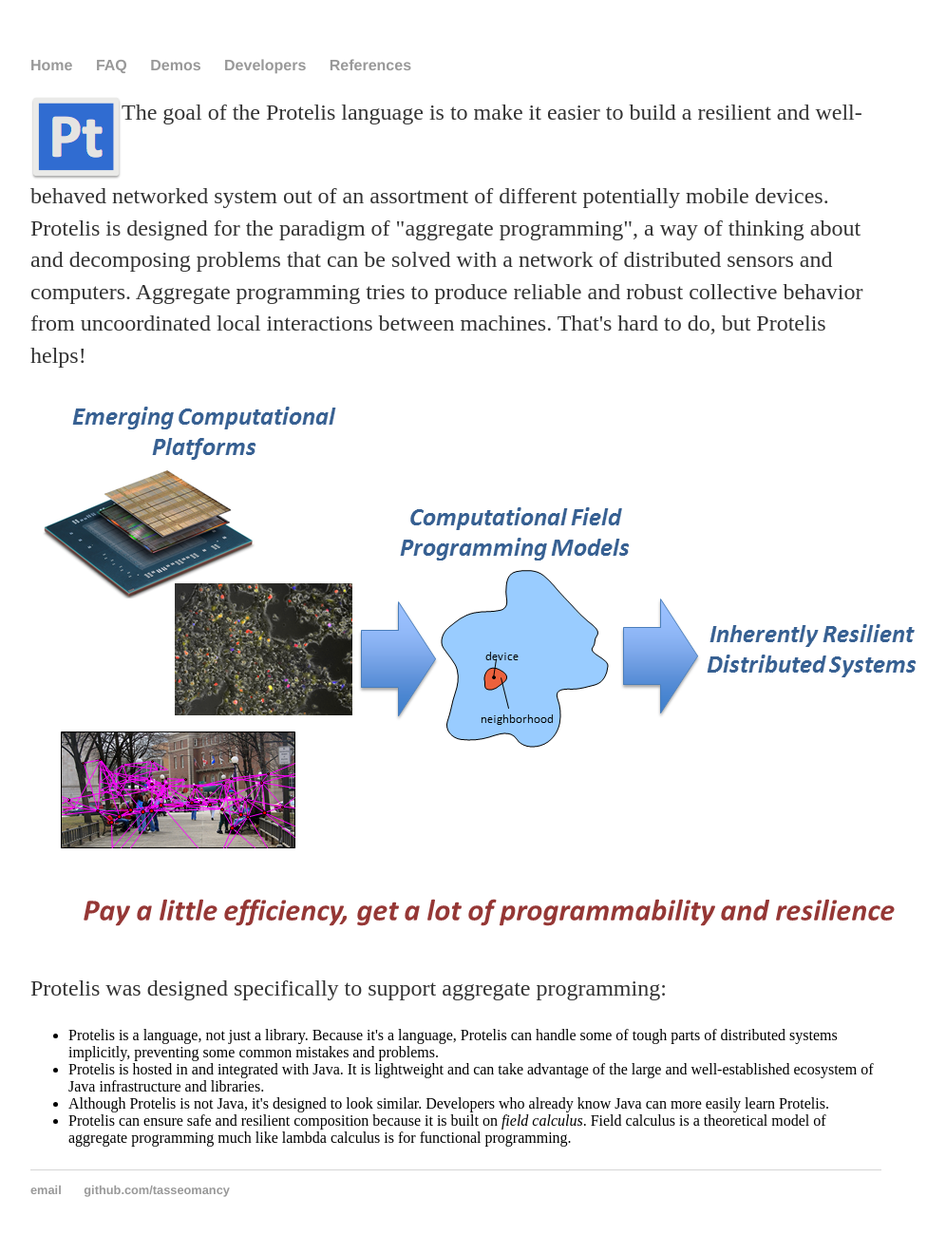
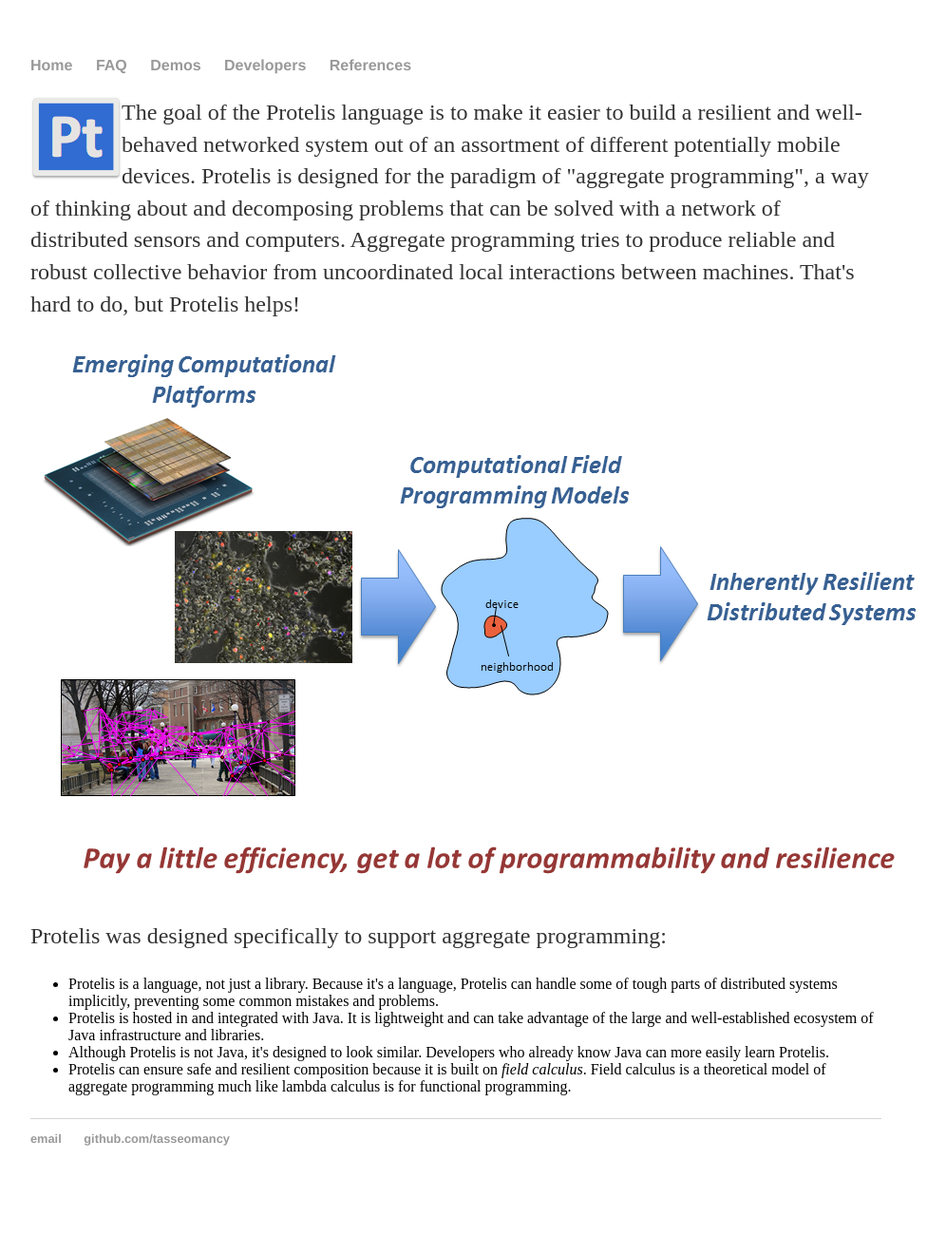
Before and after one commit to tasseomancy/tasseomancy.github.io, a Jekyll site: the page built from index.html, in a window 1280 px wide. Shown: the whole page at 95% size, without its empty margins (160-1156 px from the left). Built offline with Jekyll 4.4.1, drawn with Linux system fonts in a browser that asks for light colours; after the commit the page ends 1266 px from its top, so only the background shows below that.

Commit message:
Update index.html

```diff
--- a/index.html
+++ b/index.html
@@ -6,7 +6,7 @@
 title: Tasseomancy for all
 -->
 <div class="blurb">
-	<p><img src="/images/logo.png" alt="The Protelis logo is a P and a t" style="vertical-align:top">The goal of the Protelis language is to make it easier to build a resilient and well-behaved networked system out of an assortment of different potentially mobile devices. Protelis is designed for the paradigm of "aggregate programming", a way of thinking about and decomposing problems that can be solved with a network of distributed sensors and computers. Aggregate programming tries to produce reliable and robust collective behavior from uncoordinated local interactions between machines. That's hard to do, but Protelis helps!</p>
+	<p><img src="/images/logo.png" alt="The Protelis logo is a P and a t" style="float:left">The goal of the Protelis language is to make it easier to build a resilient and well-behaved networked system out of an assortment of different potentially mobile devices. Protelis is designed for the paradigm of "aggregate programming", a way of thinking about and decomposing problems that can be solved with a network of distributed sensors and computers. Aggregate programming tries to produce reliable and robust collective behavior from uncoordinated local interactions between machines. That's hard to do, but Protelis helps!</p>
 
 <img src="/images/overview.png" alt="Assorted devices distributed across space can turned into an inherently resilient distributed system by using a computational field programming model to handle peer-to-peer monitoring, tasking, and communicating.">
 
```
